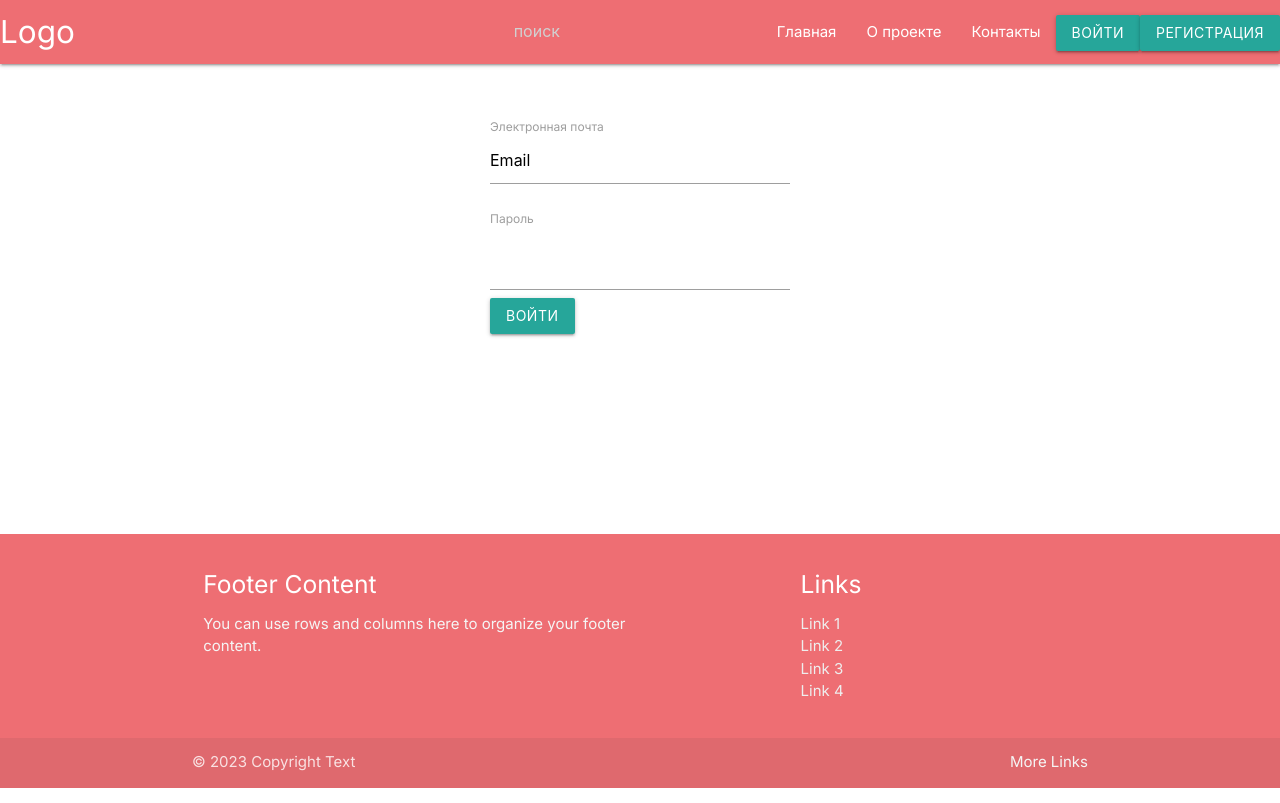
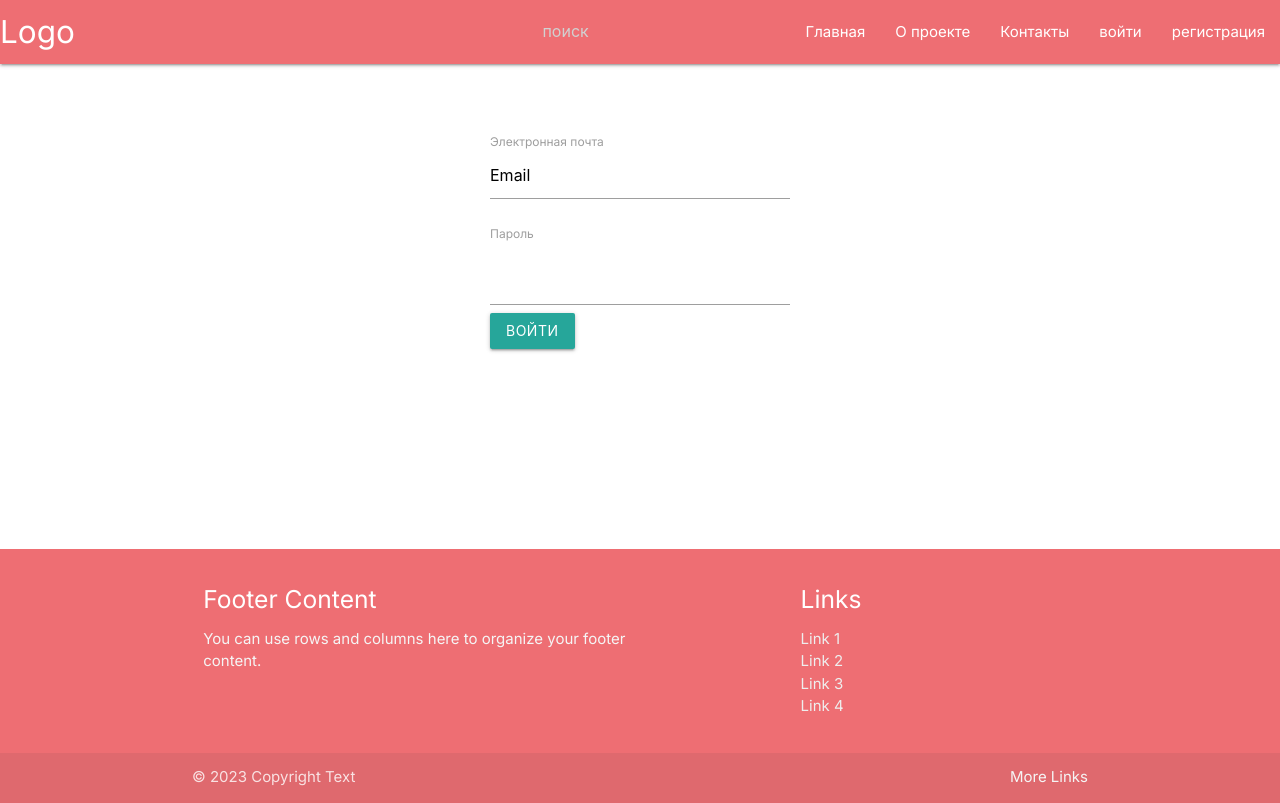
Before and after one commit to RuslanSharipov63/nextUpdate, a Next.js app: page /auth in a window 1280 px wide. Built offline with nearby package versions, Linux system fonts and the light colour scheme.

Commit message:
create button in auth

```diff
--- a/app/auth/page.tsx
+++ b/app/auth/page.tsx
@@ -1,8 +1,8 @@
 "use client";
-import { useState } from "react";
+import { useState, useEffect } from "react";
 import TextField from "@/components/TextField";
-import ButtonForForm from "@/components/ButtonForForm";
-import validationAuth from "@/helper/validationAuth";
+import Button from "@/components/Button";
+import { validationEmail, validationPassword } from "@/helper/validation";
 import styles from "./auth.module.css";
 
 const AuthPage = () => {
@@ -12,6 +12,7 @@ const AuthPage = () => {
   });
 
   const [error, setError] = useState("");
+  const [checkEmailPass, setCheckEmailPass] = useState(true)
 
   const handleChange = (etv: string, etn: string) => {
     setAuthInput({
@@ -27,19 +28,29 @@ const AuthPage = () => {
     });
   };
 
-  const validationResult = validationAuth(authInput.email);
-
   const handleBlur = (): void => {
-    if (validationResult === false) {
+    let validationEmailResult = validationEmail(authInput.email);
+    if (validationEmailResult === false) {
       setError("Не валидный email");
     }
+
   };
+
+  const checkAuth = (e: any) => {
+    e.preventDefault();
+    let validationPasswordResult = validationPassword(authInput.password);
+    let validationEmailResult = validationEmail(authInput.email);
+    if (validationPasswordResult === false || validationEmailResult === false) {
+      setCheckEmailPass(false)
+    }
+  }
 
   return (
     <div className={styles.container} style={{ marginBottom: "200px" }}>
       <div></div>
       <form>
         <div>
+          <p><span className="helper-text">{checkEmailPass ? null : "Некорректно заполнены поля"}</span></p>
           <label htmlFor="email">Электронная почта</label>
           <TextField
             typeText={"text"}
@@ -65,9 +76,8 @@ const AuthPage = () => {
             idText={"pass"}
             funcBlur={handleBlur}
           />
-          <span className="helper-text"></span>
         </div>
-        <ButtonForForm text={'войти'}/>
+        <Button text={'войти'} funcClick={checkAuth} />
       </form>
       <div></div>
     </div>
--- a/components/ButtonForForm.tsx
+++ b/components/Button.tsx
@@ -1,20 +1,22 @@
 import { FC } from "react";
-type ButtonForFormProps = {
+
+type ButtonProps = {
   text: string;
+  funcClick: (e: any) => void;
 };
 
-const ButtonForForm: FC<ButtonForFormProps> = ({ text }) => {
+const Button: FC<ButtonProps> = ({ text, funcClick }) => {
+
   return (
     <button
       className="btn waves-effect waves-light"
       value="ANY_VALUE_HERE"
       type="submit"
-     /*  disabled={!props.isvalid}
-      onClick={props.handleUpload} */
+      onClick={(e) => funcClick(e)}
     >
       {text}
     </button>
   );
 };
 
-export default ButtonForForm;
+export default Button;
--- a/components/Header.tsx
+++ b/components/Header.tsx
@@ -1,4 +1,4 @@
-import Button from "./ButtonForForm";
+import Button from "./Button";
 import Link from "next/link";
 
 const Header = () => {
@@ -26,8 +26,12 @@ const Header = () => {
             <li>
               <Link href="collapsible.html">Контакты</Link>
             </li>
-            <Button text={"войти"} linktext={"auth"} />
-            <Button text={"регистрация"} linktext={"registration"} />
+            <li>
+              <Link href="/auth">войти</Link>
+            </li>
+            <li>
+              <Link href="/registration">регистрация</Link>
+            </li>
           </ul>
         </div>
         <div className="nav-wrapper"></div>
--- /dev/null
+++ b/helper/validation.tsx
@@ -0,0 +1,12 @@
+const validationEmail = (email: string): boolean | undefined => {
+  const pattern = /^[A-Z0-9._%+-]+@[A-Z0-9-]+.+.[A-Z]{2,4}$/i;
+  if (!pattern.test(email)) return false;
+};
+
+const validationPassword = (password: string): boolean | undefined => {
+  if (password.length < 5 || password.length > 8) {
+    return false;
+  }
+}
+
+export { validationEmail, validationPassword };
--- a/helper/validationAuth.tsx
+++ /dev/null
@@ -1,6 +0,0 @@
-const validationAuth = (email: string): boolean | undefined => {
-  const pattern = /^[A-Z0-9._%+-]+@[A-Z0-9-]+.+.[A-Z]{2,4}$/i;
-  if (!pattern.test(email)) return false;
-};
-
-export default validationAuth;
```
